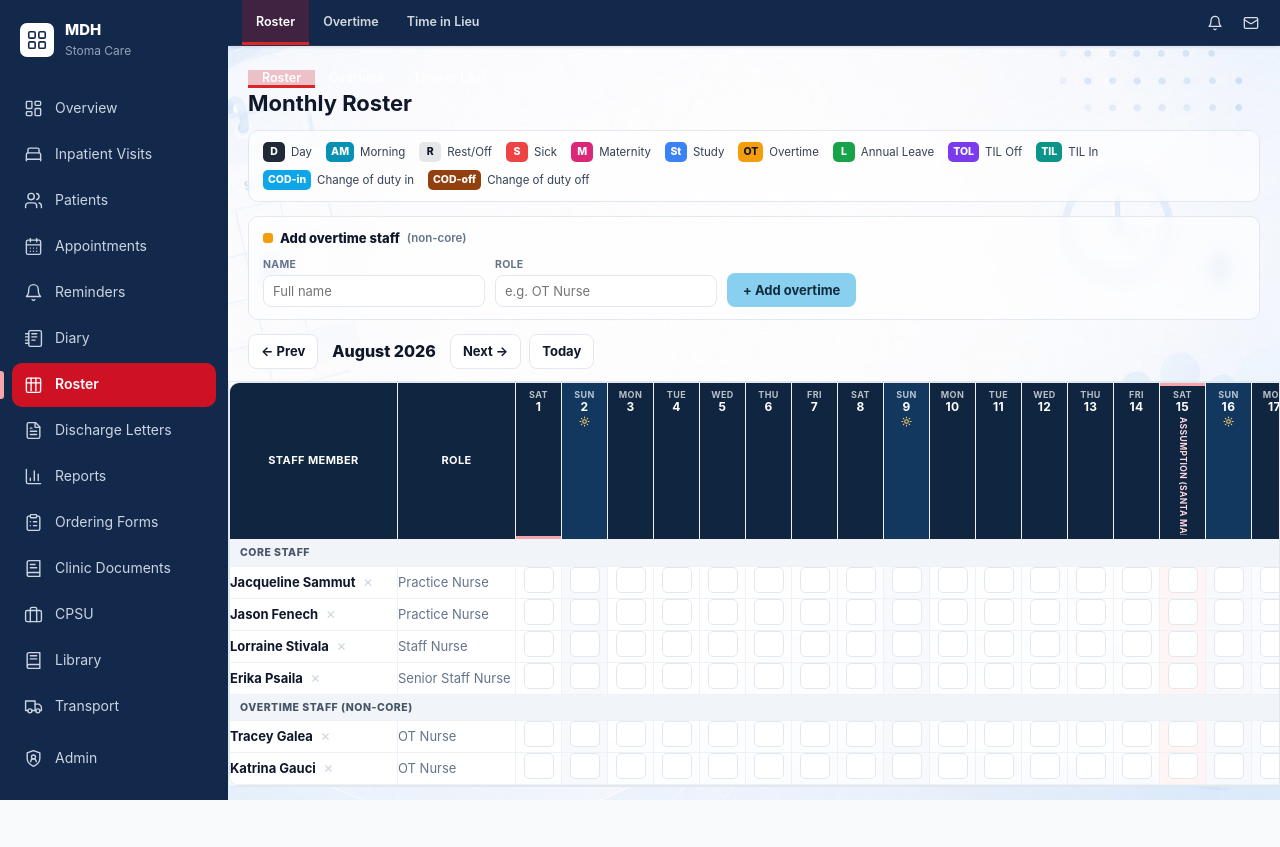
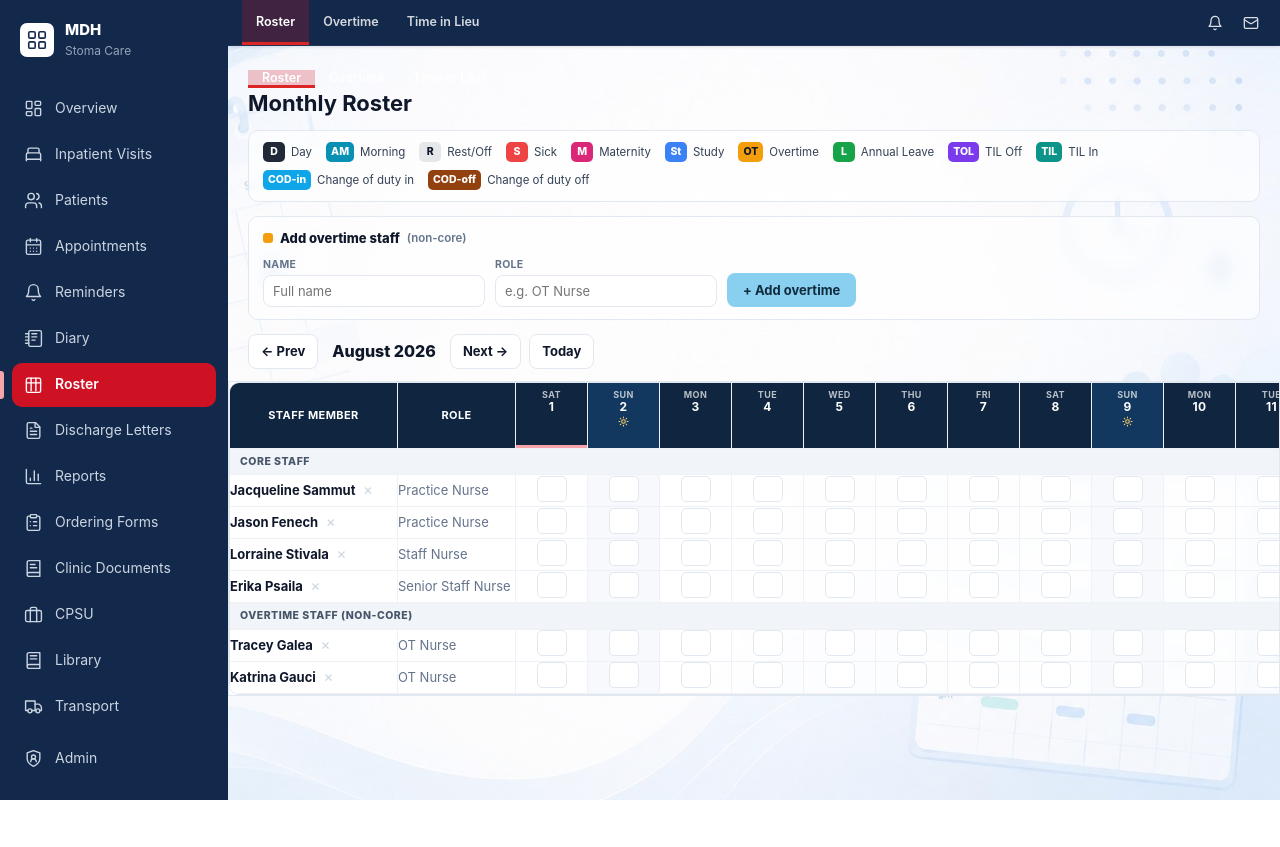
Before and after one commit to jasonfenech118-ctrl/dashborad, a Django app: page /roster/ in a window 1280 px wide. After the commit the page ends 800 px from the top, so only its background shows below. Run offline with Django 5.2, Linux system fonts and the light colour scheme; data comes from the database, SQL or seed files in the repository; data that the repository does not hold is empty.

Commit message:
Roster: wider day cells (72px) and horizontal holiday names (#157)
* Make roster calendar full-width and increase table font size

* Roster: widen day cells to 46px, strip 'Feast of' from holiday names

* Add Roster/Overtime/Time in Lieu tab bar to roster page

* Remove 'Core staff managed in Admin' note from roster page

* Hide back button on roster page; tabs already at top of content

* Move Roster/Overtime/Time in Lieu tabs into the topbar

* Remove description text from Monthly Roster section

* Widen day cells to 72px, make holiday names horizontal

---------

Co-authored-by: Claude <noreply@anthropic.com>

```diff
--- a/backend/templates/clinic/roster.html
+++ b/backend/templates/clinic/roster.html
@@ -54,7 +54,7 @@
   th.rost-role,td.rost-role{left:168px;min-width:118px;width:118px;padding:6px 8px;color:var(--muted);}
   thead th.rost-name,thead th.rost-role{background:#0f2540;color:#fff;z-index:4;}
   td.rost-name{border-right:2px solid #e2e8f0;}
-  .rost-day{min-width:46px;width:46px;}
+  .rost-day{min-width:72px;width:72px;}
   .rost-day .wd{display:block;font-size:9px;opacity:.7;line-height:1;margin-top:4px;}
   .rost-day .dn{display:block;font-size:12px;font-weight:700;line-height:1.3;}
   /* Only Sunday carries the darker weekend tint now — Saturday matches weekdays. */
@@ -62,12 +62,11 @@
   .rost-day .sun-ic{display:block;width:11px;height:11px;margin:2px auto 0;stroke:#ffd166;fill:none;stroke-width:2.2;stroke-linecap:round;}
   .rost-day.hol{box-shadow:inset 0 3px 0 #f6a5ab;}
   .rost-day .hol-dot{display:block;width:5px;height:5px;border-radius:50%;background:#f6a5ab;margin:2px auto 0;}
-  /* Holiday name written vertically down the day column so it fits the narrow cell. */
-  .rost-day .hol-name{display:block;writing-mode:vertical-rl;text-orientation:mixed;margin:3px auto 4px;
-    font-size:8.5px;font-weight:700;line-height:1.15;color:#ffd9de;max-height:118px;white-space:nowrap;overflow:hidden;}
+  .rost-day .hol-name{display:block;font-size:8px;font-weight:700;line-height:1.2;color:#ffd9de;
+    margin:2px 3px 3px;word-break:break-word;overflow:hidden;}
   .rost-day.td{box-shadow:inset 0 -3px 0 #f6a5ab;}
   .rost-day.td.hol{box-shadow:inset 0 -3px 0 #f6a5ab, inset 0 3px 0 #f6a5ab;}
-  td.rost-cell{width:46px;height:32px;text-align:center;vertical-align:middle;}
+  td.rost-cell{width:72px;height:32px;text-align:center;vertical-align:middle;}
   td.rost-cell.we{background:#f7f9fc;}
   td.rost-cell.hol{background:#fff5f5;}
   .holidays{margin-top:14px;background:rgba(255,255,255,.6);backdrop-filter:blur(6px);-webkit-backdrop-filter:blur(6px);border:1px solid var(--border);border-radius:10px;padding:12px 14px;}
```
